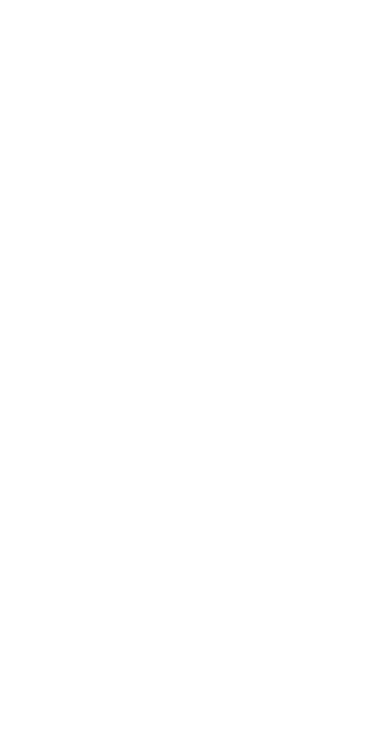
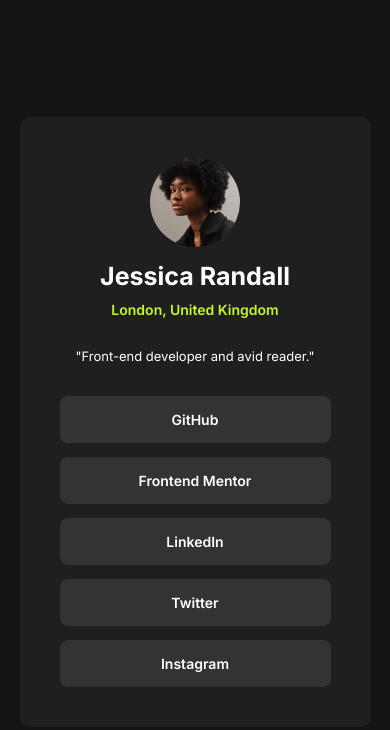
Before and after one commit to RodCri/Social-links-profile, a plain HTML site: page index.html in a window 390 px wide. Drawn offline with nearby package versions, Linux system fonts and the light colour scheme; files that its build step writes are made by us from their sources.

Commit message:
Add style first mobile

```diff
--- a/index.html
+++ b/index.html
@@ -9,21 +9,30 @@
   <meta name="description" content="Frontend Mentor Social link profile">
   <meta name="keywords" content="Front-end,Social, profile">
   <meta name="author" content="Cristian Camilo Rodriguez">
+  <link rel="preconnect" href="https://fonts.googleapis.com">
+  <link rel="preconnect" href="https://fonts.gstatic.com" crossorigin>
+  <link href="https://fonts.googleapis.com/css2?family=Inter:wght@400;600;700&display=swap" rel="stylesheet">
   <link rel="stylesheet" href="css/style.css">
 </head>
 
 <body>
-
-  <!-- Jessica Randall
-  London, United Kingdom
-  "Front-end developer and avid reader."
-
-  GitHub
-  Frontend Mentor
-  LinkedIn
-  Twitter
-  Instagram -->
-
+  <main class="content">
+    <section class="card">
+      <figure class="card__figure">
+        <img class="card__profile" src="assets/images/avatar-jessica.jpeg" alt="">
+      </figure>
+      <h1 class="card__name">Jessica Randall</h1>
+      <p class="card__location">London, United Kingdom</p>
+      <div class="card__links">
+        <p class="card__title">"Front-end developer and avid reader."</p>
+        <p class="card__link">GitHub</p>
+        <p class="card__link">Frontend Mentor</p>
+        <p class="card__link">LinkedIn</p>
+        <p class="card__link">Twitter</p>
+        <p class="card__link">Instagram</p>
+      </div>
+    </section>
+  </main>
 </body>
 
 </html>
--- /dev/null
+++ b/sass/_variables.scss
@@ -0,0 +1,5 @@
+$green: hsl(75, 94%, 57%);
+$white: hsl(0, 0%, 100%);
+$grey: hsl(0, 0%, 20%);
+$dark-grey: hsl(0, 0%, 12%);
+$off-black: hsl(0, 0%, 8%);
--- a/sass/style.scss
+++ b/sass/style.scss
@@ -0,0 +1,77 @@
+@use 'variables' as v;
+*{
+  padding: 0;
+  margin: 0;
+  box-sizing: border-box;
+}
+html{
+  font-size: 62.5%;
+}
+body{
+  font-family: 'Inter', sans-serif;
+  font-size: 1.6rem;
+  min-height: 100vh;
+}
+.content{
+  background-color: v.$off-black;
+  display: flex;
+  justify-content: center;
+  align-items: center;
+  place-items: center;
+  color: v.$white;
+  width: 100%;
+  min-height: 100dvh;
+  .card{
+    width: 90%;
+    max-width: 390px;
+    margin: 0 auto;
+    display: flex;
+    flex-direction: column;
+    align-items: center;
+    gap: 1rem;
+    background-color: v.$dark-grey;
+    border-radius: 1rem;
+    padding: 40px;
+    text-align: center;
+    &__figure{
+      width: 100%;
+      .card__profile{
+        width: 90px;
+        height: 90px;
+        border-radius: 50%;
+      }
+    }
+    &__name{
+      font-size: 2.5rem;
+    }
+    &__location{
+      color: v.$green;
+      font-size: 1.4rem;
+      font-weight: 600;
+      margin-bottom: 20px;
+    }
+    &__links{
+      width: 100%;
+      display: flex;
+      flex-direction: column;
+      gap: 1.4rem;
+      font-size: 1.4rem;
+      .card__title{
+        margin-bottom: 18px;
+        font-size: 1.3rem;
+      }
+      .card__link{
+        background-color: v.$grey;
+        padding: 15px 0;
+        border-radius: .8rem;
+        font-weight: 600;
+        cursor: pointer;
+        transition: all .3s ease;
+        &:hover{
+          background-color: v.$green;
+          color: v.$off-black;
+        }
+      }
+    }
+  }
+}
```
Also changed, not shown: css/style.css (added), 1 other file.
